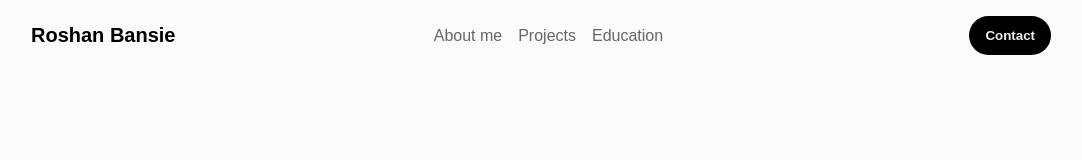
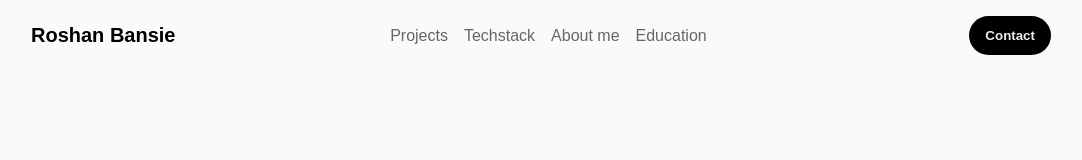
Before and after one commit to RoshanBansie/Portfolio, a Next.js app: page / in a window 1280 px wide. Shown: the top 160 px of the page, without its empty margins (99-1181 px from the left). Built offline with nearby package versions, Linux system fonts and the light colour scheme.

Commit message:
Navbar links toegevoegd.

```diff
--- a/components/layout/navbar/NavBar.tsx
+++ b/components/layout/navbar/NavBar.tsx
@@ -29,22 +29,25 @@ export default function Navbar() {
                         >
                             <ToggleLink path="/">Home</ToggleLink>
                             <ToggleLink path="/projects">Projects</ToggleLink>
-                            <ToggleLink path="/about">About</ToggleLink>
-                            <ToggleLink path="/contact">
+                            <ToggleLink path="#techstack">Techstack</ToggleLink>
+                            <ToggleLink path="#about-me">About me</ToggleLink>
+                            <ToggleLink path="#education">Education</ToggleLink>
+                            <ToggleLink path="#contact">
                                 <button className="primary-button">Contact</button>
                             </ToggleLink>
                         </motion.ul>
                     </div>
                     <nav className="nav-menu">
                         <ul>
-                            <Link className="navlink" href="/about">About me</Link>
                             <Link className="navlink" href="/projects">Projects</Link>
-                            <Link className="navlink" href="/">Education</Link>
+                            <Link className="navlink" href="#techstack">Techstack</Link>
+                            <Link className="navlink" href="#about-me">About me</Link>
+                            <Link className="navlink" href="#education">Education</Link>
                         </ul>
                     </nav>
                     <div className="nav-btns">
                         <button className="primary-button">
-                            <Link className="navbtn-links" href="contact">Contact</Link>
+                            <Link className="navbtn-links" href="#contact">Contact</Link>
                         </button>
                     </div>
                     <div className="toggle-menu-btn" onClick={handleToggle}>
--- a/components/widgets/menu/menu.css
+++ b/components/widgets/menu/menu.css
@@ -17,11 +17,3 @@
     transform-origin: left;
     border-radius: 1px;
 }
-
-.menu-upper {
-    margin-bottom: 57%;
-}
-
-.menu-lower {
-    margin-top: 57%;
-}
--- a/components/widgets/menu/menu.tsx
+++ b/components/widgets/menu/menu.tsx
@@ -17,13 +17,16 @@ export default function Menu() {
             <div
                 className="menu-upper"
                 style={{
-                    transform: open ? "rotate(45deg)" : "rotate(0)"
+                    transform: open ? "rotate(45deg)" : "rotate(0)",
+                    marginBottom: open ? "12px" : "8px"
             }}>
             </div>
             <div
                 className="menu-lower"
                 style={{
-                    transform: open ? "rotate(-45deg)" : "rotate(0)"
+                    transform: open ? "rotate(-45deg)" : "rotate(0)",
+                    marginTop: open ? "12px" : "8px",
+                    width: open ? "100%" : "70%"
                 }}>
             </div>
         </div>
```
